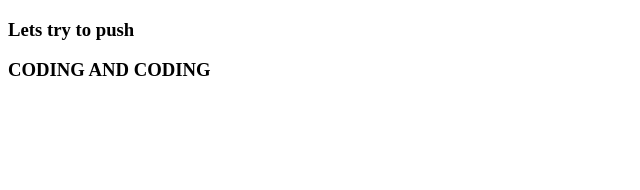
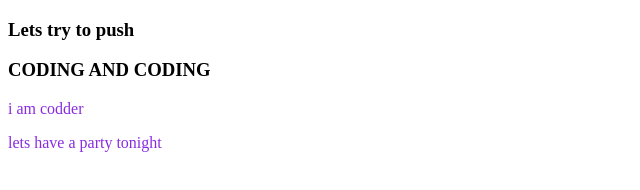
Before and after one commit to Shawkat98/my-first-repo, a plain HTML site: page index.html in a window 1280 px wide. Shown: the whole page, without its empty margins (0-640 px from the left). Drawn offline with Linux system fonts and the light colour scheme.

Commit message:
paragraph added

```diff
--- a/index.html
+++ b/index.html
@@ -10,6 +10,8 @@
 <body>
     <h3>Lets try to push</h3>
     <H3>CODING AND CODING</H3>
+    <p>i am codder</p>
+    <p>lets have a party tonight</p>
 
 </body>
 </html>
```
